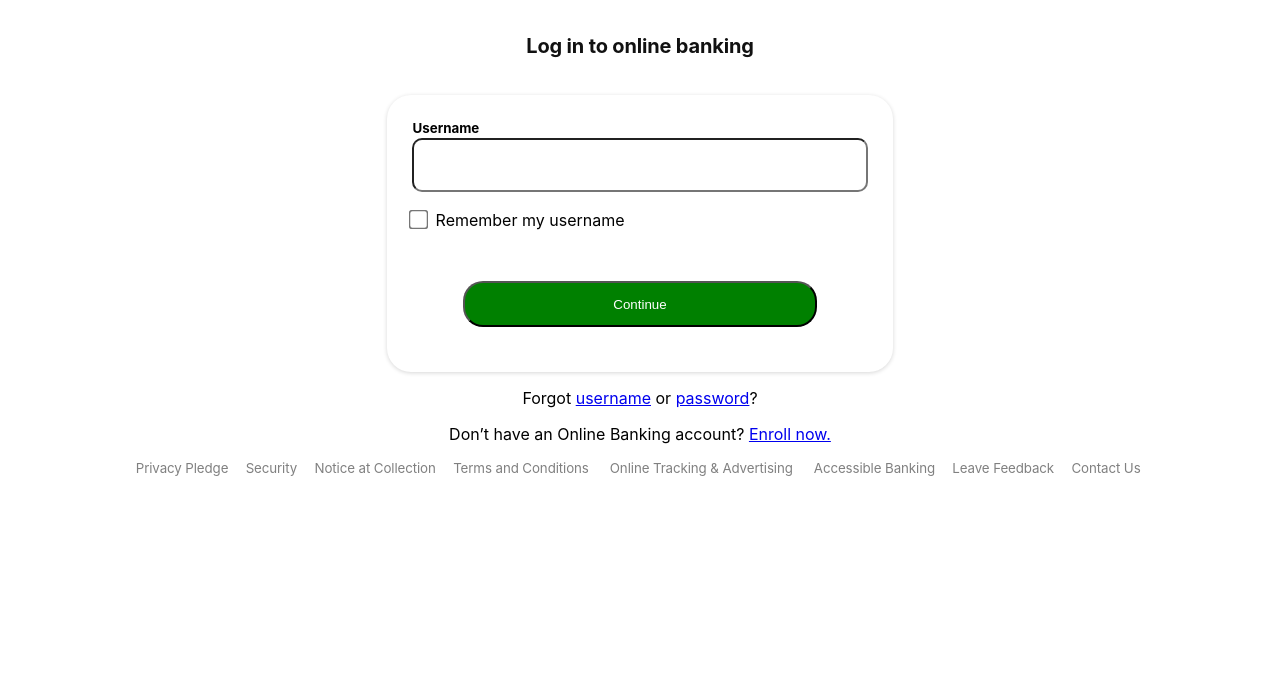
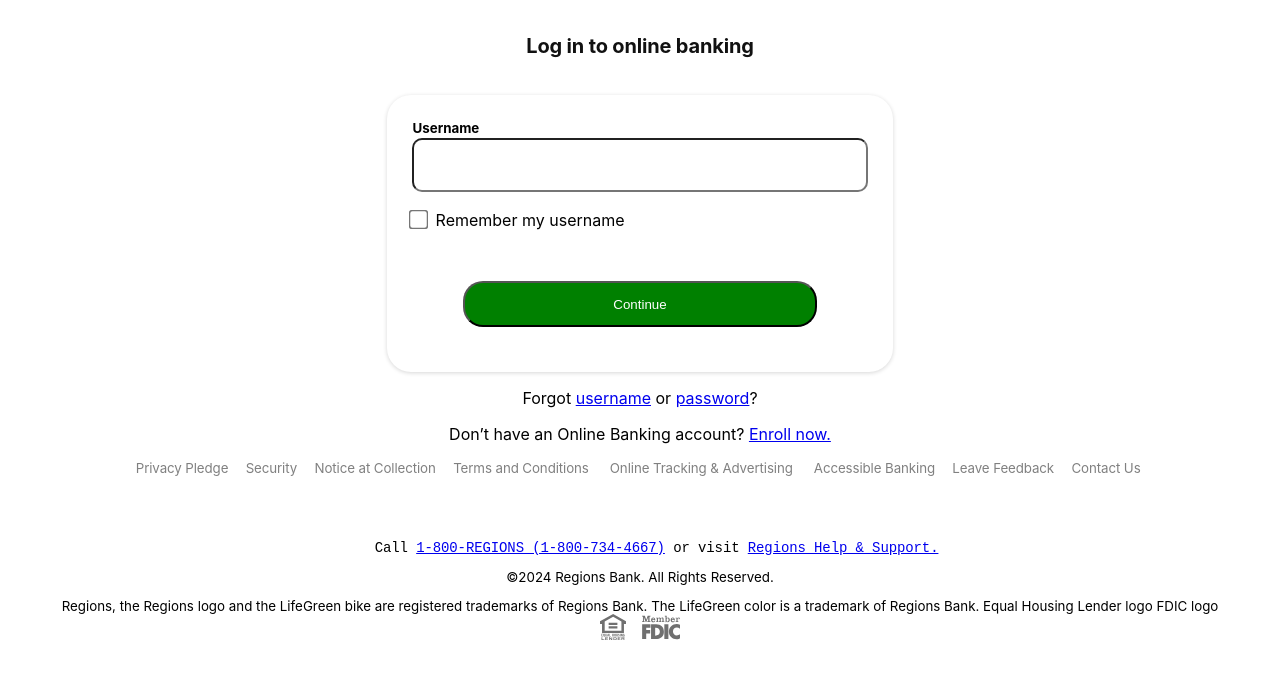
Before and after one commit to JasonWoodruff-maker/CopyCat, a plain HTML site: page index.html in a window 1280 px wide. Shown: the part 239-918 px from the top of the page. Before the commit the page ends 800 px from the top, so only its background shows below. Drawn offline with Linux system fonts and the light colour scheme.

Commit message:
final commit

```diff
--- a/index.html
+++ b/index.html
@@ -53,5 +53,24 @@
         <a href="url" class="ton_links7">Leave Feedback</a>
         <a href="url" class="ton_links8">Contact Us </a>
     </pre>
-  </footer>
+    <div>
+      <pre class="cont_cont">
+    Call <a href="tel:1-800-734-4667" class="cont1">1-800-REGIONS (1-800-734-4667)</a> or visit <a href="url" class="cont1">Regions Help & Support.</a>
+        </pre>
+    </div>
+    <div class="last_txt">
+      <p class="year">©2024 Regions Bank. All Rights Reserved.</p>
+    </div>
+
+    <p class="info">
+      Regions, the Regions logo and the LifeGreen bike are registered trademarks
+      of Regions Bank. The LifeGreen color is a trademark of Regions Bank. Equal
+      Housing Lender logo FDIC logo
+    </p>
+    <div class="last_pic">
+        <img class="equal_house" src="images/equal_housing.svg" width="2%" height="2%"/>&emsp;
+        <img class="FDIC" src="images/FDIC.svg" width="3%" height="3%"/>
+    </div>
+
+</footer>
 </html>
--- a/style.css
+++ b/style.css
@@ -84,9 +84,8 @@
   margin-left: 5%;
   font-family: "Source Sans Pro", -apple-system, BlinkMacSystemFont, Helvetica,
     sans-serif;
-  font-weight: 100;
+  font-weight: 450;
   padding-bottom: 15px;
-  font-weight: bold;
 }
 .main_logo img {
   filter: invert(38%) sepia(86%) saturate(354%) hue-rotate(49deg)
@@ -236,3 +235,41 @@
 .ton_links8:visited {
   color: grey;
 }
+
+.cont_cont {
+  display: flex;
+  justify-content: center;
+  flex-direction: row;
+  margin: auto;
+  text-align: center;
+  font-size: 14px;
+  letter-spacing: -0.112px;
+  margin-top: 64px;
+}
+.last_txt {
+  display: flex;
+  justify-content: center;
+  margin: auto;
+  text-align: center;
+  font-size: 10pt;
+  font-family: "Source Sans Pro", -apple-system, BlinkMacSystemFont, Helvetica,
+    sans-serif;
+  font-weight: 400;
+}
+.info {
+  display: flex;
+  justify-content: center;
+
+  margin: auto;
+  text-align: center;
+  font-size: 10pt;
+  font-family: "Source Sans Pro", -apple-system, BlinkMacSystemFont, Helvetica,
+    sans-serif;
+  font-weight: 400;
+}
+
+.last_pic {
+  display: flex;
+  justify-content: center;
+  margin-bottom: 70px;
+}
```
Also changed, not shown: images/FDIC.svg (added), images/equal_housing.svg (added), 1 other file.
